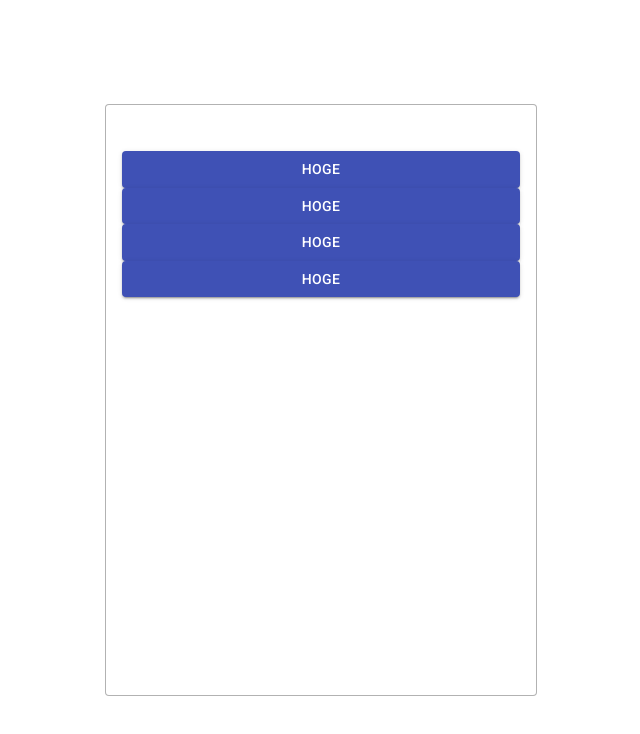
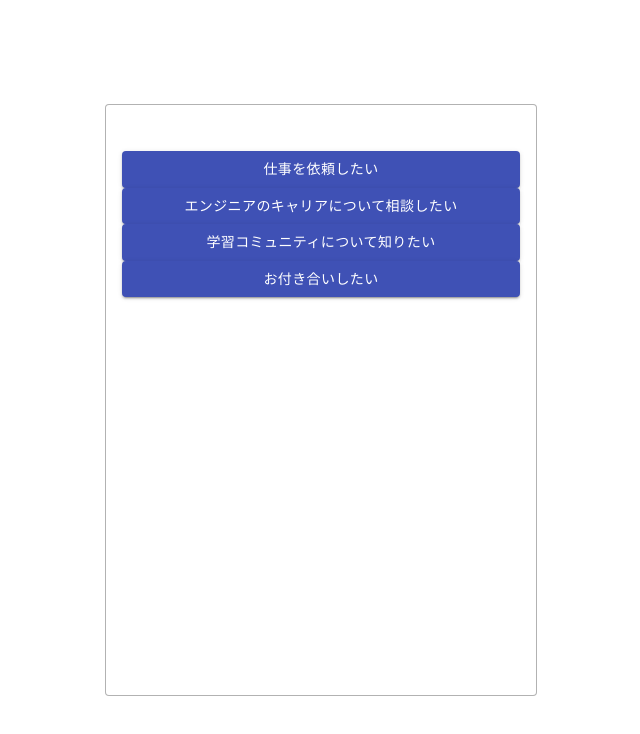
Before and after one commit to shuntagami/chatbot-demo1, a React (Create React App) app: page / in a window 1280 px wide. Shown: the top 734 px of the page, without its empty margins (319-959 px from the left). Built offline with nearby package versions, Linux system fonts and the light colour scheme.

Commit message:
mapメソッドによるinitAnswersの表示

```diff
--- a/src/App.jsx
+++ b/src/App.jsx
@@ -16,8 +16,17 @@ export default class App extends React.Component {
   }
 
   initAnswer = () => {
+    const initDataset = this.state.dataset[this.state.currentId]
+    const initAnswers = initDataset.answers
+    this.setState({
+      answers: initAnswers
+    })
+  }
 
+  componentDidMount() {
+    this.initAnswer()
   }
+
   render() {
     return (
       <section className="c-section">
--- a/src/components/AnswersList.jsx
+++ b/src/components/AnswersList.jsx
@@ -4,10 +4,10 @@ import {Answer} from './index'
 const AnswersList=(props) => {
   return(
     <div className="c-grid__answer">
-      <Answer content={"hoge"}/>
-      <Answer content={"hoge"}/>
-      <Answer content={"hoge"}/>
-      <Answer content={"hoge"}/>
+      {props.answers.map((value, index) => {
+        return <Answer content={value.content}  />
+      })}
+
     </div>
   )
 }
```
Also changed, not shown: 1 other file (tests, documents, lock files or other folders).
